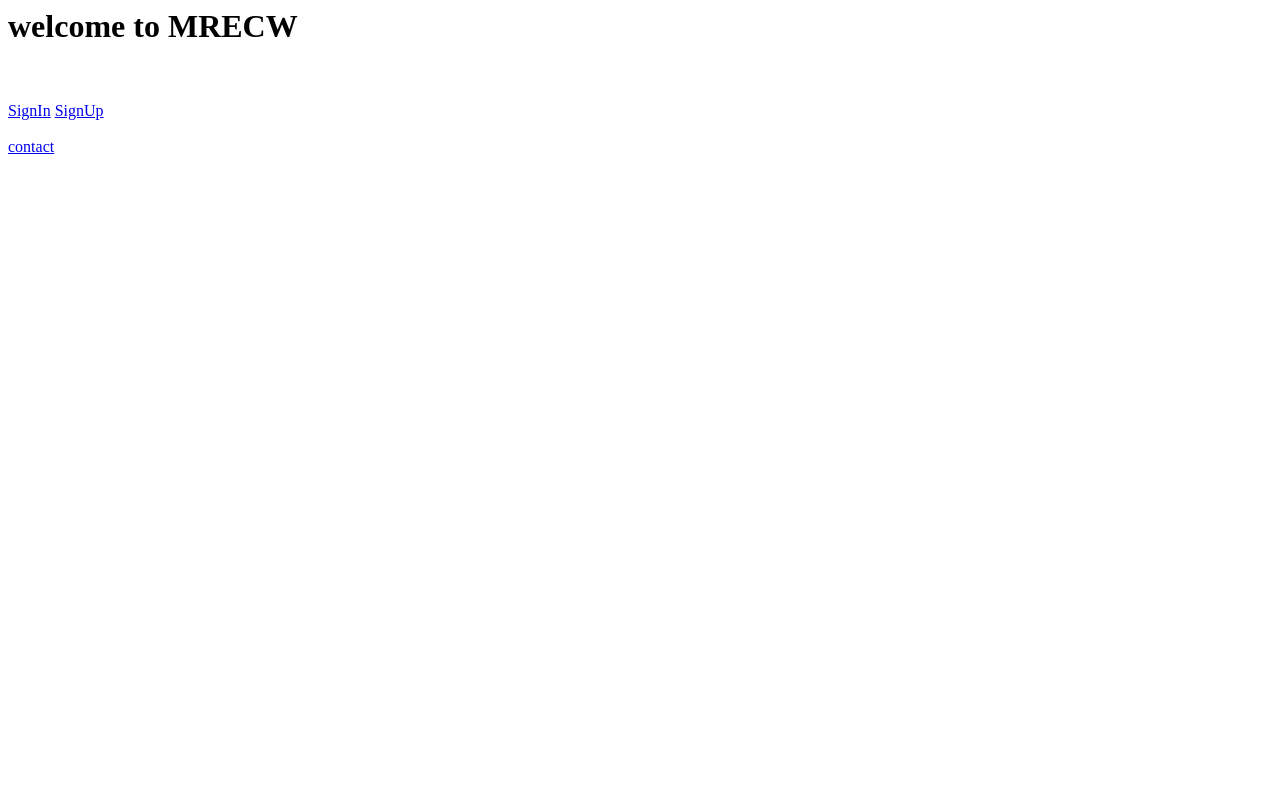
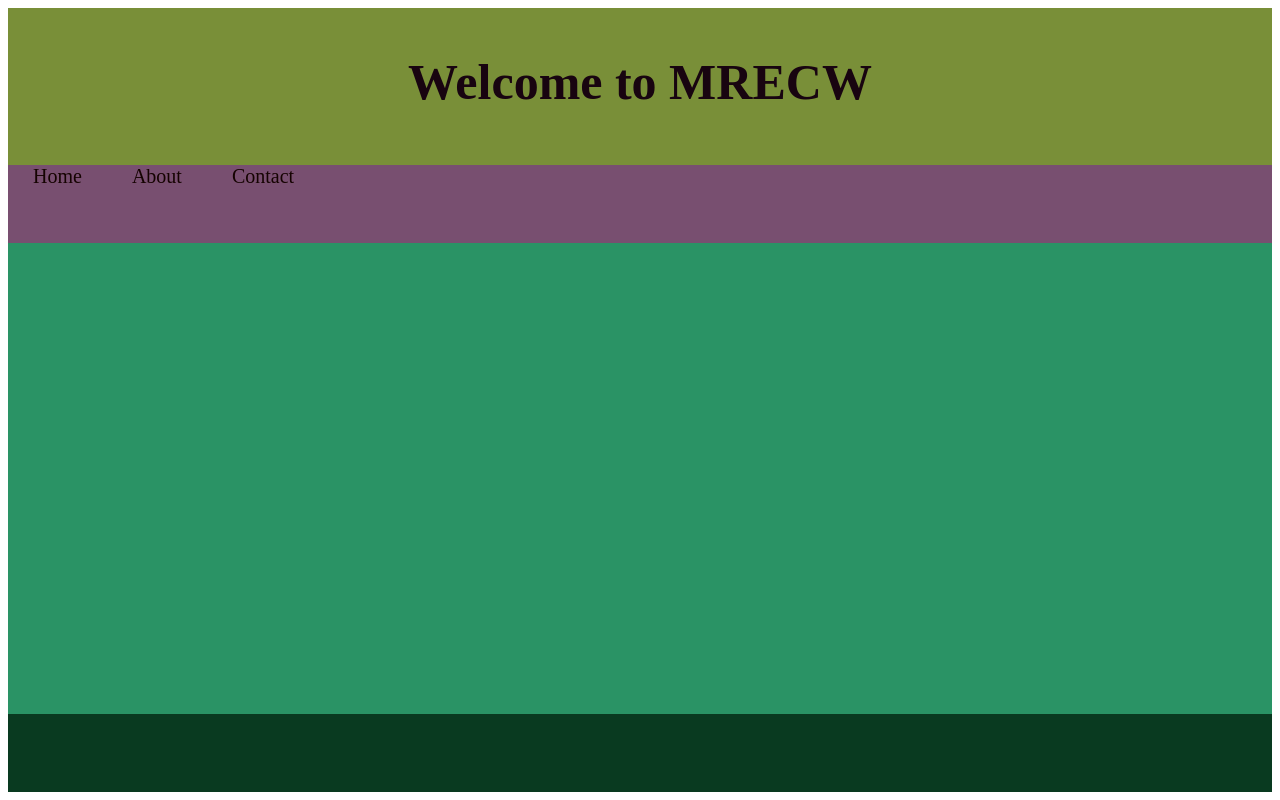
Before and after one commit to Chowgani-Amruthavarshini/Varshini-23RH1A05G2-, a plain HTML site: page index.html in a window 1280 px wide. Drawn offline with Linux system fonts and the light colour scheme.

Commit message:
Add files via upload

```diff
--- a/index.html
+++ b/index.html
@@ -1,12 +1,19 @@
 <html>
     <head>
-        <title>My page </title>
-        <meta keywords=""Malla reddy | MRECW"></meta>
+        <link href="style.css"
+        type="text/css"
+        rel="stylesheet">
     </head>
     <body>
-        <h1> welcome to MRECW </h1><br/><br/>
-        <a href="login.html">SignIn</a>
-        <a href="register.html">SignUp</a><br/><br/>
-        <a href="contact.html">contact</a><br/>
+        <div class="container">
+        <div class="header"><h1>Welcome to MRECW</h1></div>
+        <div id="menubar">
+            <li><a href="#">Home</a></li>
+            <li><a href="#">About</a></li>
+            <li><a href="#">Contact</a></li>
+        </div>
+        <div class="maincontent"></div>
+        <div class="footer"></div>
+        </div>
     </body>
 </html>
--- /dev/null
+++ b/style.css
@@ -0,0 +1,47 @@
+/*h1{
+    color:black;
+   background-color:aqua;
+}*/
+.container{
+    width:100%;
+    height:100%;
+    background-color:rgb(42, 147, 101);
+}
+.header{
+    width:100%;
+    height:20%;
+    background-color: rgb(121, 143, 56);
+}
+h1{
+    color:rgb(24, 4, 16);
+    text-align: center;
+    padding:45px;
+    font-size: 50px;
+}
+#menubar{
+    width:100%;
+    height:10%;
+    background-color:rgb(120, 79, 112);
+}
+li{
+    list-style-type:none;
+    float:left;
+}
+a{
+    color:rgb(21, 3, 1);
+    font-size: 20px;
+    padding:25px;
+    text-decoration: none;
+}
+a:hover{
+    text-decoration: underline;
+}
+.maincontent{
+    width:100%;
+    height:60%;
+}
+.footer{
+    width:100%;
+    height:10%;
+    background-color: rgb(9, 58, 32);
+}
```
